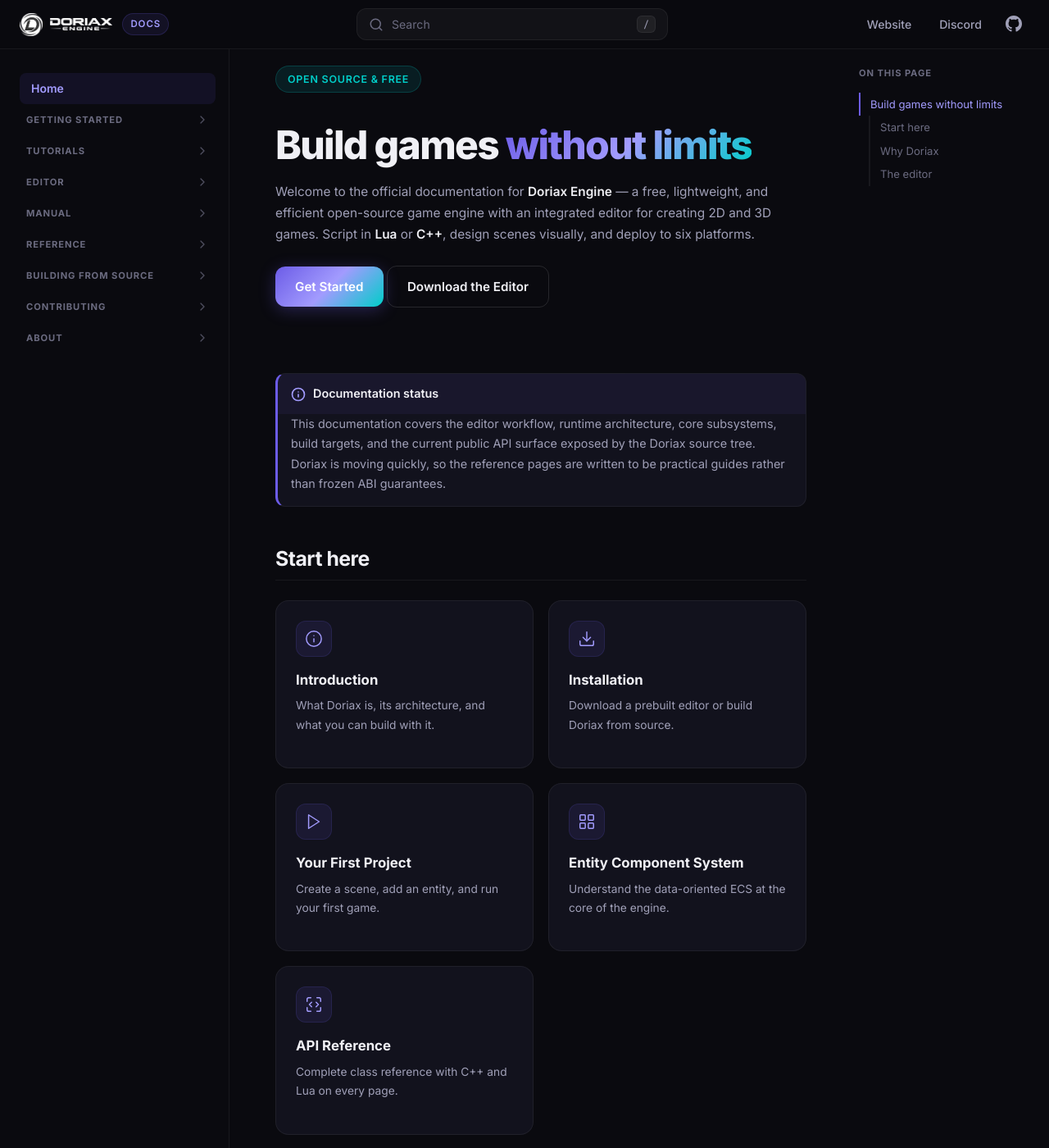
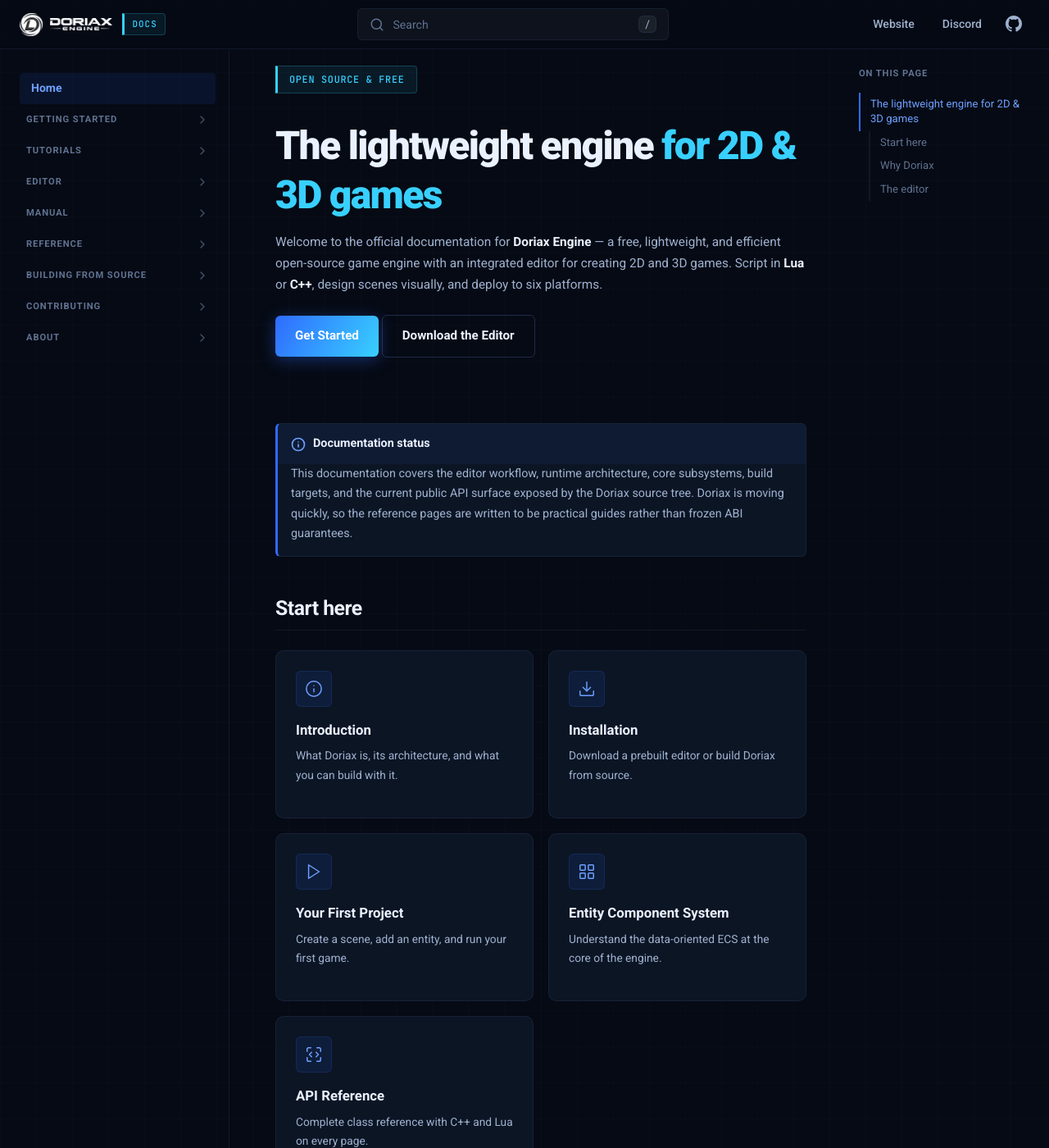
Before and after one commit to doriaxengine/doriax-docs, an MkDocs documentation site: the page built from docs/index.md, in a window 1280 px wide and 1400 px high. Shown: the whole window at 82% size. Built offline with MkDocs 1.6.1, drawn with Linux system fonts in a browser that asks for light colours.

Commit message:
Updated style

```diff
--- a/docs/index.md
+++ b/docs/index.md
@@ -7,7 +7,7 @@ description: Official documentation for the Doriax game engine — a free, light
 
 <span class="dx-hero-badge">Open Source &amp; Free</span>
 
-# Build games <span class="dx-text-gradient">without limits</span> { .dx-hero-title }
+# The lightweight engine <span class="dx-text-gradient">for 2D &amp; 3D games</span> { .dx-hero-title }
 
 Welcome to the official documentation for **Doriax Engine** — a free, lightweight,
 and efficient open-source game engine with an integrated editor for creating 2D and
--- a/theme/404.html
+++ b/theme/404.html
@@ -7,7 +7,7 @@
   <link rel="icon" type="image/png" href="{{ base_url }}/{{ config.theme.favicon }}">
   <link rel="preconnect" href="https://fonts.googleapis.com">
   <link rel="preconnect" href="https://fonts.gstatic.com" crossorigin>
-  <link href="https://fonts.googleapis.com/css2?family=Inter:wght@300;400;500;600;700;800&family=JetBrains+Mono:wght@400;500&display=swap" rel="stylesheet">
+  <link href="https://fonts.googleapis.com/css2?family=Roboto:wght@300;400;500;700;900&family=JetBrains+Mono:wght@400;500;700&display=swap" rel="stylesheet">
   <link rel="stylesheet" href="{{ base_url }}/css/doriax.css">
 </head>
 <body>
--- a/theme/css/doriax.css
+++ b/theme/css/doriax.css
@@ -11,50 +11,50 @@
 
 :root {
   /* Surfaces */
-  --bg-primary: #0a0a0f;
-  --bg-secondary: #0f0f18;
-  --bg-card: #12121d;
-  --bg-card-hover: #181828;
-  --bg-surface: #1a1a2e;
-  --bg-code: #0d0d16;
+  --bg-primary: #060a14;
+  --bg-secondary: #08101f;
+  --bg-card: #0c1524;
+  --bg-card-hover: #101c30;
+  --bg-surface: #122340;
+  --bg-code: #070d1a;
 
-  --border-color: rgba(255, 255, 255, 0.06);
-  --border-hover: rgba(255, 255, 255, 0.12);
-  --border-strong: rgba(255, 255, 255, 0.18);
+  --border-color: rgba(120, 170, 255, 0.09);
+  --border-hover: rgba(120, 170, 255, 0.22);
+  --border-strong: rgba(120, 170, 255, 0.32);
 
   /* Text */
-  --text-primary: #f0f0f5;
-  --text-secondary: #a0a0b8;
-  --text-muted: #6b6b80;
+  --text-primary: #eaf1ff;
+  --text-secondary: #9fb2d0;
+  --text-muted: #5f7291;
 
   /* Accents */
-  --accent-1: #6c5ce7;
-  --accent-2: #a29bfe;
-  --accent-3: #00cec9;
-  --accent-gradient: linear-gradient(135deg, #6c5ce7 0%, #a29bfe 50%, #00cec9 100%);
-  --accent-glow: rgba(108, 92, 231, 0.3);
-  --accent-soft: rgba(108, 92, 231, 0.1);
+  --accent-1: #2f6bff;
+  --accent-2: #6da0ff;
+  --accent-3: #38d0ff;
+  --accent-gradient: linear-gradient(120deg, #2f6bff 0%, #38d0ff 100%);
+  --accent-glow: rgba(47, 107, 255, 0.35);
+  --accent-soft: rgba(47, 107, 255, 0.1);
 
-  --donate-color: #e84393;
+  --donate-color: #ff8a3d;
 
   /* Radii */
-  --radius-sm: 8px;
-  --radius-md: 12px;
-  --radius-lg: 16px;
-  --radius-xl: 24px;
+  --radius-sm: 4px;
+  --radius-md: 6px;
+  --radius-lg: 10px;
+  --radius-xl: 14px;
 
-  --shadow-sm: 0 2px 8px rgba(0, 0, 0, 0.3);
-  --shadow-md: 0 8px 32px rgba(0, 0, 0, 0.4);
-  --shadow-lg: 0 16px 64px rgba(0, 0, 0, 0.5);
+  --shadow-sm: 0 2px 8px rgba(0, 6, 20, 0.4);
+  --shadow-md: 0 10px 34px rgba(0, 6, 20, 0.5);
+  --shadow-lg: 0 20px 70px rgba(0, 6, 20, 0.62);
 
-  --transition: 0.25s cubic-bezier(0.4, 0, 0.2, 1);
+  --transition: 0.25s cubic-bezier(0.22, 1, 0.36, 1);
 
   --header-height: 60px;
   --sidebar-width: 280px;
   --toc-width: 240px;
   --content-max: 820px;
 
-  --font-sans: 'Inter', -apple-system, BlinkMacSystemFont, 'Segoe UI', sans-serif;
+  --font-sans: 'Roboto', -apple-system, BlinkMacSystemFont, 'Segoe UI', sans-serif;
   --font-mono: 'JetBrains Mono', 'SFMono-Regular', Consolas, monospace;
 }
 
@@ -73,12 +73,26 @@ body {
   min-height: 100vh;
 }
 
+body::before {
+  content: '';
+  position: fixed;
+  inset: 0;
+  pointer-events: none;
+  z-index: 0;
+  background-image:
+    linear-gradient(rgba(120, 170, 255, 0.022) 1px, transparent 1px),
+    linear-gradient(90deg, rgba(120, 170, 255, 0.022) 1px, transparent 1px);
+  background-size: 44px 44px;
+}
+
+.dx-header, .dx-layout { position: relative; z-index: 1; }
+
 img { max-width: 100%; height: auto; display: block; }
 
 a { color: var(--accent-2); text-decoration: none; transition: color var(--transition); }
 a:hover { color: var(--accent-3); }
 
-::selection { background: rgba(108, 92, 231, 0.35); color: #fff; }
+::selection { background: rgba(47, 107, 255, 0.35); color: #fff; }
 
 .skip-link {
   position: absolute;
@@ -106,7 +120,7 @@ a:hover { color: var(--accent-3); }
   top: 0; left: 0; right: 0;
   height: var(--header-height);
   z-index: 1000;
-  background: rgba(10, 10, 15, 0.82);
+  background: rgba(6, 10, 20, 0.82);
   backdrop-filter: blur(20px);
   -webkit-backdrop-filter: blur(20px);
   border-bottom: 1px solid var(--border-color);
@@ -127,15 +141,17 @@ a:hover { color: var(--accent-3); }
 .dx-logo-wordmark { height: 16px; width: auto; object-fit: contain; }
 
 .dx-logo-docs-tag {
-  font-size: 0.72rem;
-  font-weight: 600;
-  letter-spacing: 0.08em;
+  font-family: var(--font-mono);
+  font-size: 0.68rem;
+  font-weight: 500;
+  letter-spacing: 0.1em;
   text-transform: uppercase;
-  color: var(--accent-2);
-  background: var(--accent-soft);
-  border: 1px solid rgba(108, 92, 231, 0.2);
+  color: var(--accent-3);
+  background: rgba(56, 208, 255, 0.08);
+  border: 1px solid rgba(56, 208, 255, 0.22);
+  border-left: 3px solid var(--accent-3);
   padding: 3px 9px;
-  border-radius: 100px;
+  border-radius: 0 var(--radius-sm) var(--radius-sm) 0;
 }
 
 .dx-header-center { flex: 1; display: flex; justify-content: center; }
@@ -370,7 +386,7 @@ a:hover { color: var(--accent-3); }
   margin: 0 0 16px;
   padding: 4px 20px;
   border-left: 3px solid var(--accent-1);
-  background: rgba(108, 92, 231, 0.05);
+  background: rgba(47, 107, 255, 0.05);
   border-radius: 0 var(--radius-sm) var(--radius-sm) 0;
   color: var(--text-secondary);
 }
@@ -394,8 +410,8 @@ a:hover { color: var(--accent-3); }
   font-family: var(--font-mono);
   font-size: 0.85em;
   color: var(--accent-2);
-  background: rgba(108, 92, 231, 0.1);
-  border: 1px solid rgba(108, 92, 231, 0.16);
+  background: rgba(47, 107, 255, 0.1);
+  border: 1px solid rgba(47, 107, 255, 0.16);
   padding: 1px 6px;
   border-radius: 6px;
 }
@@ -516,7 +532,7 @@ a:hover { color: var(--accent-3); }
   color: var(--text-primary);
   padding: 12px 16px;
   margin: 0;
-  background: rgba(108, 92, 231, 0.07);
+  background: rgba(47, 107, 255, 0.07);
 }
 .md-typeset summary { cursor: pointer; list-style: none; }
 .md-typeset summary::-webkit-details-marker { display: none; }
@@ -545,7 +561,7 @@ a:hover { color: var(--accent-3); }
 .md-typeset .admonition.tip, .md-typeset details.tip,
 .md-typeset .admonition.hint, .md-typeset details.hint { border-left-color: var(--accent-3); }
 .md-typeset .admonition.tip .admonition-title, .md-typeset details.tip summary,
-.md-typeset .admonition.hint .admonition-title { background: rgba(0,206,201,0.07); }
+.md-typeset .admonition.hint .admonition-title { background: rgba(56,208,255,0.07); }
 .md-typeset .admonition.tip .admonition-title::before { background-color: var(--accent-3); }
 
 .md-typeset .admonition.warning, .md-typeset details.warning,
@@ -554,12 +570,12 @@ a:hover { color: var(--accent-3); }
 .md-typeset .admonition.warning .admonition-title::before { background-color: #fdcb6e; }
 
 .md-typeset .admonition.danger, .md-typeset details.danger,
-.md-typeset .admonition.error { border-left-color: #e84393; }
-.md-typeset .admonition.danger .admonition-title, .md-typeset details.danger summary { background: rgba(232,67,147,0.08); }
-.md-typeset .admonition.danger .admonition-title::before { background-color: #e84393; }
+.md-typeset .admonition.error { border-left-color: #ff5470; }
+.md-typeset .admonition.danger .admonition-title, .md-typeset details.danger summary { background: rgba(255,84,112,0.08); }
+.md-typeset .admonition.danger .admonition-title::before { background-color: #ff5470; }
 
 .md-typeset .admonition.example { border-left-color: var(--accent-2); }
-.md-typeset .admonition.success { border-left-color: #00cec9; }
+.md-typeset .admonition.success { border-left-color: #34d399; }
 
 /* ==========================================================================
    Tabbed (pymdownx.tabbed)
@@ -692,7 +708,7 @@ a:hover { color: var(--accent-3); }
   position: fixed;
   inset: 0;
   z-index: 2000;
-  background: rgba(5, 5, 10, 0.7);
+  background: rgba(4, 7, 14, 0.7);
   backdrop-filter: blur(6px);
   -webkit-backdrop-filter: blur(6px);
   display: flex;
@@ -745,7 +761,7 @@ a:hover { color: var(--accent-3); }
 .dx-search-result-section { font-size: 0.76rem; color: var(--accent-2); margin-bottom: 2px; }
 .dx-search-result-text { font-size: 0.82rem; color: var(--text-muted); margin-top: 3px; line-height: 1.5;
   display: -webkit-box; -webkit-line-clamp: 2; -webkit-box-orient: vertical; overflow: hidden; }
-.dx-search-result mark { background: rgba(0,206,201,0.25); color: var(--accent-3); border-radius: 3px; padding: 0 2px; }
+.dx-search-result mark { background: rgba(56,208,255,0.25); color: var(--accent-3); border-radius: 3px; padding: 0 2px; }
 .dx-search-empty { padding: 28px; text-align: center; color: var(--text-muted); font-size: 0.9rem; }
 
 /* ==========================================================================
@@ -773,8 +789,7 @@ a:hover { color: var(--accent-3); }
   font-size: clamp(5rem, 18vw, 10rem);
   font-weight: 800;
   line-height: 1;
-  background: var(--accent-gradient);
-  -webkit-background-clip: text; -webkit-text-fill-color: transparent; background-clip: text;
+  color: var(--accent-3);
 }
 .dx-404-content h1 { font-size: 1.8rem; margin: 12px 0 8px; }
 .dx-404-content p { color: var(--text-secondary); margin-bottom: 28px; }
@@ -806,16 +821,20 @@ a:hover { color: var(--accent-3); }
   padding: 8px 0 16px;
 }
 .dx-hero-badge {
-  display: inline-block;
-  font-size: 0.78rem;
-  font-weight: 600;
+  display: inline-flex;
+  align-items: center;
+  gap: 8px;
+  font-family: var(--font-mono);
+  font-size: 0.74rem;
+  font-weight: 500;
   letter-spacing: 0.06em;
   text-transform: uppercase;
   color: var(--accent-3);
-  background: rgba(0,206,201,0.1);
-  border: 1px solid rgba(0,206,201,0.2);
-  padding: 5px 14px;
-  border-radius: 100px;
+  background: rgba(56,208,255,0.08);
+  border: 1px solid rgba(56,208,255,0.22);
+  border-left: 3px solid var(--accent-3);
+  padding: 6px 14px;
+  border-radius: 0 var(--radius-sm) var(--radius-sm) 0;
   margin-bottom: 18px;
 }
 .md-typeset .dx-hero-title {
@@ -823,8 +842,7 @@ a:hover { color: var(--accent-3); }
   margin-bottom: 14px;
 }
 .dx-text-gradient {
-  background: var(--accent-gradient);
-  -webkit-background-clip: text; -webkit-text-fill-color: transparent; background-clip: text;
+  color: var(--accent-3);
 }
 .dx-hero-actions { display: flex; gap: 12px; flex-wrap: wrap; margin: 24px 0 8px; }
 
@@ -850,7 +868,7 @@ a:hover { color: var(--accent-3); }
 }
 .dx-card::before {
   content: '';
-  position: absolute; top: 0; left: 0; right: 0; height: 2px;
+  position: absolute; top: 0; bottom: 0; left: 0; width: 2px;
   background: var(--accent-gradient);
   opacity: 0; transition: opacity var(--transition);
 }
@@ -860,7 +878,7 @@ a:hover { color: var(--accent-3); }
   width: 44px; height: 44px;
   display: flex; align-items: center; justify-content: center;
   background: var(--accent-soft);
-  border: 1px solid rgba(108,92,231,0.15);
+  border: 1px solid rgba(47,107,255,0.15);
   border-radius: var(--radius-md);
   color: var(--accent-2);
   margin-bottom: 14px;
--- a/theme/css/highlight.css
+++ b/theme/css/highlight.css
@@ -2,29 +2,29 @@
    Doriax docs — Pygments syntax highlighting (dark)
    Token colors tuned to the Doriax accent palette.
    ========================================================================== */
-.highlight .hll { background-color: rgba(108,92,231,0.12); }
+.highlight .hll { background-color: rgba(47,107,255,0.14); }
 .highlight { color: #d4d4e0; }
 
 .highlight .c, .highlight .ch, .highlight .cm, .highlight .c1, .highlight .cs { color: #6b6b80; font-style: italic; } /* Comment */
-.highlight .cp, .highlight .cpf { color: #00cec9; } /* Preprocessor */
+.highlight .cp, .highlight .cpf { color: #38d0ff; } /* Preprocessor */
 
-.highlight .k, .highlight .kc, .highlight .kd, .highlight .kn, .highlight .kp, .highlight .kr { color: #a29bfe; } /* Keyword */
-.highlight .kt { color: #00cec9; } /* Keyword.Type */
+.highlight .k, .highlight .kc, .highlight .kd, .highlight .kn, .highlight .kp, .highlight .kr { color: #6da0ff; } /* Keyword */
+.highlight .kt { color: #38d0ff; } /* Keyword.Type */
 
 .highlight .o, .highlight .ow { color: #c8c8e0; } /* Operator */
 .highlight .p { color: #b8b8d0; } /* Punctuation */
 
 .highlight .n { color: #d4d4e0; } /* Name */
-.highlight .na { color: #74e0db; } /* Name.Attribute */
-.highlight .nb, .highlight .bp { color: #00cec9; } /* Name.Builtin */
+.highlight .na { color: #6fd6f0; } /* Name.Attribute */
+.highlight .nb, .highlight .bp { color: #38d0ff; } /* Name.Builtin */
 .highlight .nc { color: #fdcb6e; } /* Name.Class */
-.highlight .no { color: #fd79a8; } /* Name.Constant */
-.highlight .nd { color: #a29bfe; } /* Name.Decorator */
+.highlight .no { color: #ff9d5c; } /* Name.Constant */
+.highlight .nd { color: #6da0ff; } /* Name.Decorator */
 .highlight .nf, .highlight .fm { color: #6c9eff; } /* Name.Function */
 .highlight .nn { color: #fdcb6e; } /* Name.Namespace */
-.highlight .nt { color: #a29bfe; } /* Name.Tag */
+.highlight .nt { color: #6da0ff; } /* Name.Tag */
 .highlight .nv, .highlight .vc, .highlight .vg, .highlight .vi { color: #e0e0f0; } /* Name.Variable */
-.highlight .nl { color: #74e0db; } /* Name.Label */
+.highlight .nl { color: #6fd6f0; } /* Name.Label */
 
 .highlight .s, .highlight .sb, .highlight .sc, .highlight .sd, .highlight .s2,
 .highlight .se, .highlight .sh, .highlight .si, .highlight .sx, .highlight .sr,
@@ -34,13 +34,13 @@
 .highlight .m, .highlight .mb, .highlight .mf, .highlight .mh, .highlight .mi,
 .highlight .mo, .highlight .il { color: #fdcb6e; } /* Number */
 
-.highlight .gd { color: #e84393; } /* Generic.Deleted */
-.highlight .gi { color: #00cec9; } /* Generic.Inserted */
+.highlight .gd { color: #ff5470; } /* Generic.Deleted */
+.highlight .gi { color: #38d0ff; } /* Generic.Inserted */
 .highlight .ge { font-style: italic; }
 .highlight .gs { font-weight: bold; }
-.highlight .gh, .highlight .gu { color: #a29bfe; font-weight: bold; }
+.highlight .gh, .highlight .gu { color: #6da0ff; font-weight: bold; }
 .highlight .gp { color: #6b6b80; } /* Generic.Prompt */
-.highlight .err { color: #e84393; }
+.highlight .err { color: #ff5470; }
 
 /* line numbers */
 .highlight .lineno, .highlight .linenos, .highlight .gl {
--- a/theme/main.html
+++ b/theme/main.html
@@ -17,7 +17,7 @@
 
   <link rel="preconnect" href="https://fonts.googleapis.com">
   <link rel="preconnect" href="https://fonts.gstatic.com" crossorigin>
-  <link href="https://fonts.googleapis.com/css2?family=Inter:wght@300;400;500;600;700;800&family=JetBrains+Mono:wght@400;500&display=swap" rel="stylesheet">
+  <link href="https://fonts.googleapis.com/css2?family=Roboto:wght@300;400;500;700;900&family=JetBrains+Mono:wght@400;500;700&display=swap" rel="stylesheet">
 
   <link rel="stylesheet" href="{{ base_url }}/css/doriax.css">
   <link rel="stylesheet" href="{{ base_url }}/css/highlight.css">
```
